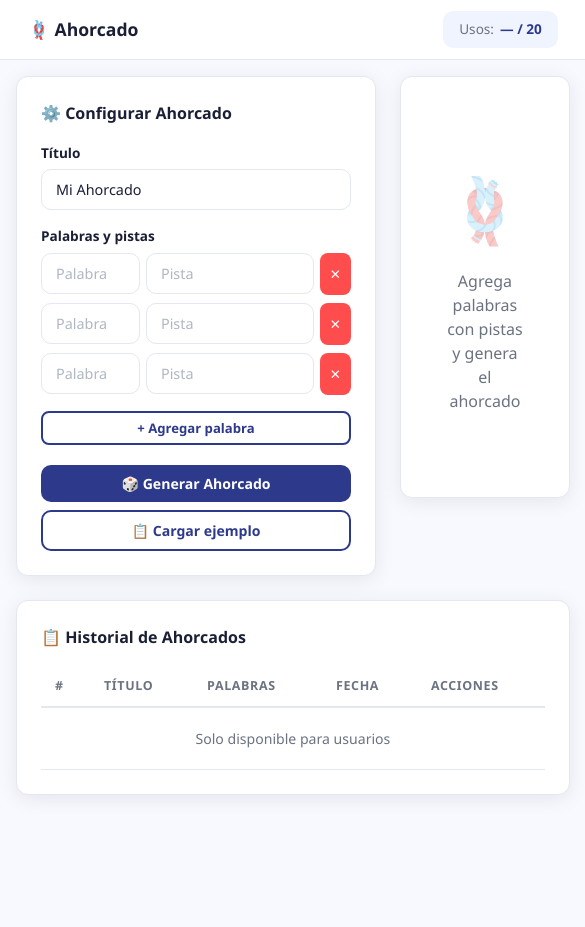
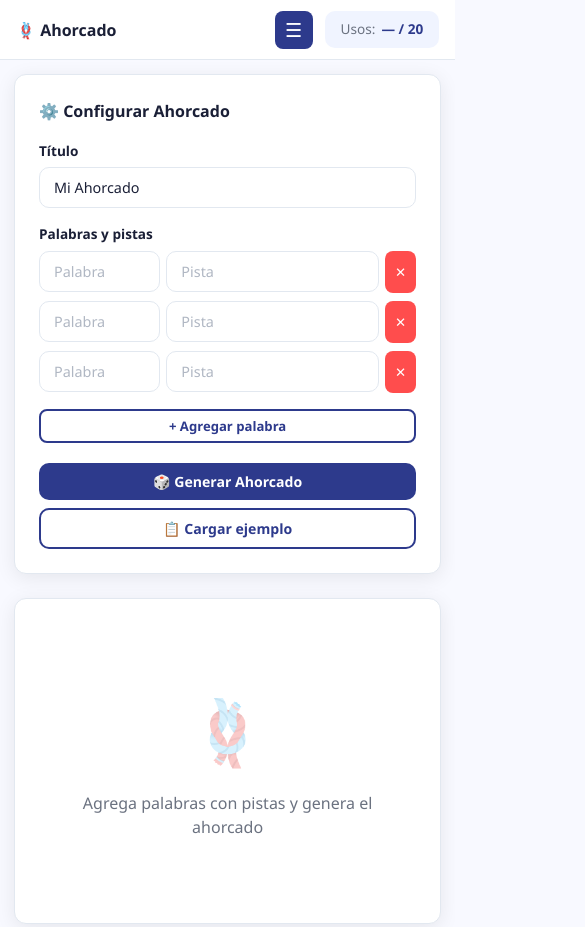
Before and after one commit to vargasabarcavictormanuel073-jpg/tecmcostagrande, a plain HTML site: page frontend/ahorcado.html in a window 390 px wide. Shown: the top 927 px of the page, 585 px wide, since content can reach past the window. Before the commit the page ends 844 px from the top, so only its background shows below. Drawn offline with Linux system fonts and the light colour scheme; sample sign-in values are in the browser's storage.

Commit message:
Fix responsive movil: sidebar hamburguesa y overlay en todas las paginas

```diff
--- a/frontend/ahorcado.html
+++ b/frontend/ahorcado.html
@@ -34,6 +34,7 @@
     <div class="topbar">
       <div class="topbar-title">🪢 Ahorcado</div>
       <div class="topbar-actions">
+        <button class="btn-menu" onclick="toggleSidebar()">☰</button>
         <div class="uso-counter" style="margin:0;padding:8px 16px;">
           <span class="label">Usos:</span>
           <span class="nums"><span id="ah-usados">—</span> / 20</span>
--- a/frontend/css/style.css
+++ b/frontend/css/style.css
@@ -400,9 +400,57 @@ tbody td { padding: 12px 14px; color: var(--dark); }
 
 /* ── RESPONSIVE ────────────────────────────────────────────────── */
 @media (max-width: 768px) {
-  .sidebar { transform: translateX(-100%); transition: transform 0.3s; }
+  /* Sidebar oculto por defecto en móvil */
+  .sidebar {
+    transform: translateX(-100%);
+    transition: transform 0.3s ease;
+    z-index: 200;
+  }
+  /* Sidebar visible cuando tiene clase .open */
   .sidebar.open { transform: translateX(0); }
+
+  /* Overlay oscuro detrás del sidebar cuando está abierto */
+  .sidebar-overlay {
+    display: none;
+    position: fixed;
+    inset: 0;
+    background: rgba(0,0,0,0.5);
+    z-index: 199;
+  }
+  .sidebar-overlay.open { display: block; }
+
+  /* El contenido ocupa toda la pantalla */
   .main-content { margin-left: 0; }
-  .page-content { padding: 16px; }
+  .page-content { padding: 14px; }
+
+  /* Topbar con botón hamburguesa */
+  .topbar { padding: 0 16px; }
+  .topbar-title { font-size: 1rem; }
+
+  /* Botón hamburguesa visible en móvil */
+  .btn-menu {
+    display: flex !important;
+    align-items: center;
+    justify-content: center;
+    width: 38px; height: 38px;
+    background: var(--primary);
+    color: white;
+    border: none;
+    border-radius: 8px;
+    font-size: 1.2rem;
+    cursor: pointer;
+    flex-shrink: 0;
+  }
+
+  /* Grids de una columna en móvil */
   .stat-cards { grid-template-columns: 1fr 1fr; }
+
+  /* Paneles de sopas/crucigramas en columna */
+  div[style*="grid-template-columns:360px"] {
+    display: flex !important;
+    flex-direction: column !important;
+  }
 }
+
+/* Botón hamburguesa oculto en escritorio */
+.btn-menu { display: none; }
--- a/frontend/js/app.js
+++ b/frontend/js/app.js
@@ -108,6 +108,26 @@ function cerrarSesion() {
   }
 }
 
+// ── SIDEBAR MÓVIL ────────────────────────────────────────────────────────────
+// Abre/cierra el sidebar en pantallas pequeñas con el botón hamburguesa
+function toggleSidebar() {
+  const sidebar = document.querySelector(".sidebar");
+  let overlay = document.getElementById("sidebar-overlay");
+  if (!overlay) {
+    overlay = document.createElement("div");
+    overlay.id = "sidebar-overlay";
+    overlay.className = "sidebar-overlay";
+    overlay.onclick = closeSidebar;
+    document.body.appendChild(overlay);
+  }
+  sidebar.classList.toggle("open");
+  overlay.classList.toggle("open");
+}
+function closeSidebar() {
+  document.querySelector(".sidebar")?.classList.remove("open");
+  document.getElementById("sidebar-overlay")?.classList.remove("open");
+}
+
 // ── RENDER SIDEBAR USER ──────────────────────────────────────────────────────
 function renderSidebarUser() {
   const user = Auth.getUser();
```
Also changed, not shown: frontend/actividades.html (+1 -0 lines), frontend/crucigramas.html (+1 -0 lines), frontend/dashboard.html (+1 -0 lines), frontend/sopas.html (+1 -0 lines), frontend/usuarios.html (+1 -0 lines).
